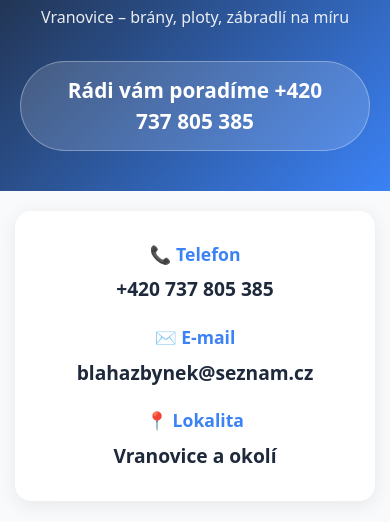
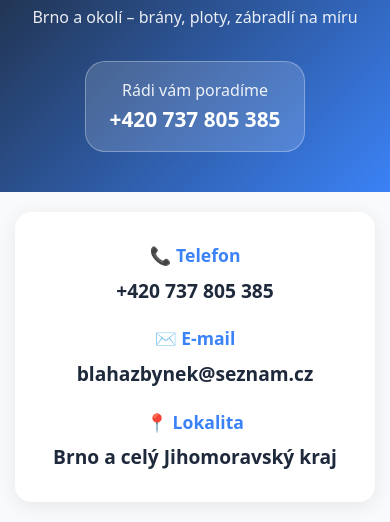
Before and after one commit to ivohlavacek142/ivohlavacek142.github.io, a plain HTML site: page index.html in a window 390 px wide. Shown: the part 91-613 px from the top of the page. Drawn offline with Linux system fonts and the light colour scheme.

Commit message:
Update index.html

```diff
--- a/index.html
+++ b/index.html
@@ -3,8 +3,8 @@
 <head>
   <meta charset="UTF-8">
   <meta name="viewport" content="width=device-width, initial-scale=1.0">
-  <title>Kovovýroba Blaha | Vranovice</title>
-  <meta name="description" content="Kovovýroba Vranovice – brány, ploty, zábradlí. Zavolejte: +420 737 805 385">
+  <title>Kovovýroba Blaha | Brno a okolí</title>
+  <meta name="description" content="Kovovýroba Brno a okolí – brány, ploty, zábradlí. Zavolejte: +420 737 805 385">
   <style>
     :root { --bg: #f8fafc; --dark: #1e293b; --accent: #3b82f6; --shadow: 0 4px 20px rgba(0,0,0,0.08); }
     * { margin: 0; padding: 0; box-sizing: border-box; }
@@ -12,8 +12,26 @@
 
     header { background: linear-gradient(135deg, var(--dark) 0%, var(--accent) 100%); color: white; text-align: center; padding: 40px 20px; }
     h1 { font-size: clamp(2rem, 6vw, 3.5rem); font-weight: 700; margin-bottom: 0.5rem; }
-    .tel-cta { font-size: 1.3rem; background: rgba(255,255,255,0.15); padding: 0.8rem 2rem; border-radius: 50px; color: white; text-decoration: none; font-weight: 600; display: inline-block; margin-top: 1rem; transition: all 0.3s; border: 1px solid rgba(255,255,255,0.3); }
+
+    .tel-cta {
+      font-size: 1.3rem;
+      background: rgba(255,255,255,0.15);
+      padding: 0.8rem 2rem;
+      border-radius: 50px;
+      color: white;
+      text-decoration: none;
+      font-weight: 600;
+      display: inline-flex;
+      flex-direction: row;
+      gap: 10px;
+      margin-top: 1rem;
+      transition: all 0.3s;
+      border: 1px solid rgba(255,255,255,0.3);
+      align-items: center;
+      justify-content: center;
+    }
     .tel-cta:hover { background: white; color: var(--dark); transform: translateY(-2px); box-shadow: var(--shadow); }
+    .tel-cta span { display: block; }
 
     .main-content { max-width: 1200px; margin: 0 auto; padding: 30px 20px; display: grid; gap: 40px; }
 
@@ -38,14 +56,28 @@
 
     footer { text-align: center; padding: 40px 20px; color: #64748b; font-size: 0.9rem; }
 
-    @media (max-width: 768px) { .main-content { padding: 20px 15px; gap: 30px; } .foto { height: 220px; } }
+    @media (max-width: 768px) {
+      .main-content { padding: 20px 15px; gap: 30px; }
+      .foto { height: 220px; }
+      .tel-cta {
+        flex-direction: column;
+        gap: 2px;
+        padding: 1rem 1.5rem;
+        border-radius: 20px;
+      }
+      .tel-cta span.small { font-size: 1rem; opacity: 0.9; font-weight: 400; }
+    }
   </style>
 </head>
 <body>
   <header>
     <h1>Kovovýroba Blaha</h1>
-    <p style="margin-bottom: 1rem; opacity: 0.9;">Vranovice – brány, ploty, zábradlí na míru</p>
-    <a href="tel:+420737805385" class="tel-cta">Rádi vám poradíme +420 737 805 385</a>
+    <p style="margin-bottom: 1rem; opacity: 0.9;">Brno a okolí – brány, ploty, zábradlí na míru</p>
+
+    <a href="tel:+420737805385" class="tel-cta">
+      <span class="small">Rádi vám poradíme</span>
+      <span>+420 737 805 385</span>
+    </a>
   </header>
 
   <div class="main-content">
@@ -60,7 +92,7 @@
       </div>
       <div class="kontakt">
         <h3>📍 Lokalita</h3>
-        <p>Vranovice a okolí</p>
+        <p>Brno a celý Jihomoravský kraj</p>
       </div>
     </div>
 
@@ -96,7 +128,7 @@
   </div>
 
   <footer>
-    <p>Kovovýroba Blaha © 2026 | Vranovice | Jihomoravský kraj</p>
+    <p>Kovovýroba Blaha © 2026 | Brno a okolí | Jihomoravský kraj</p>
   </footer>
 </body>
 </html>
```
